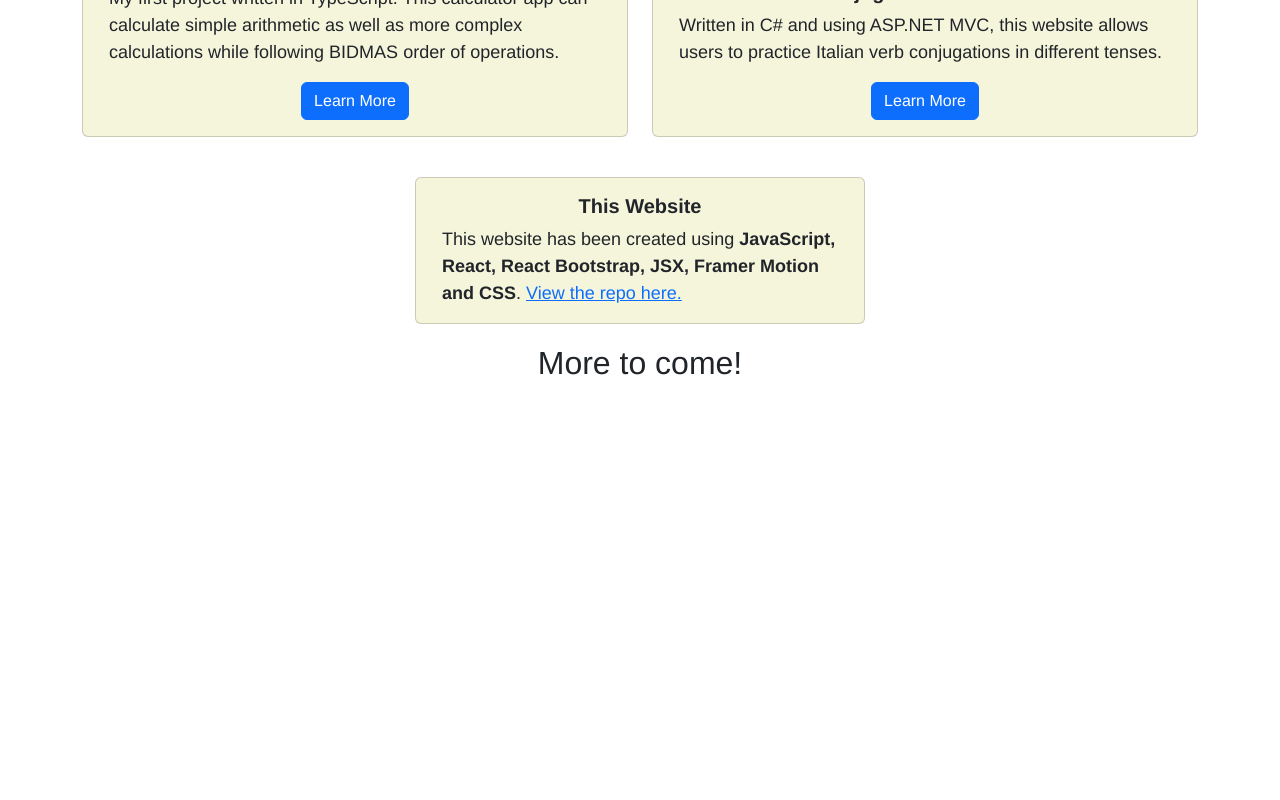
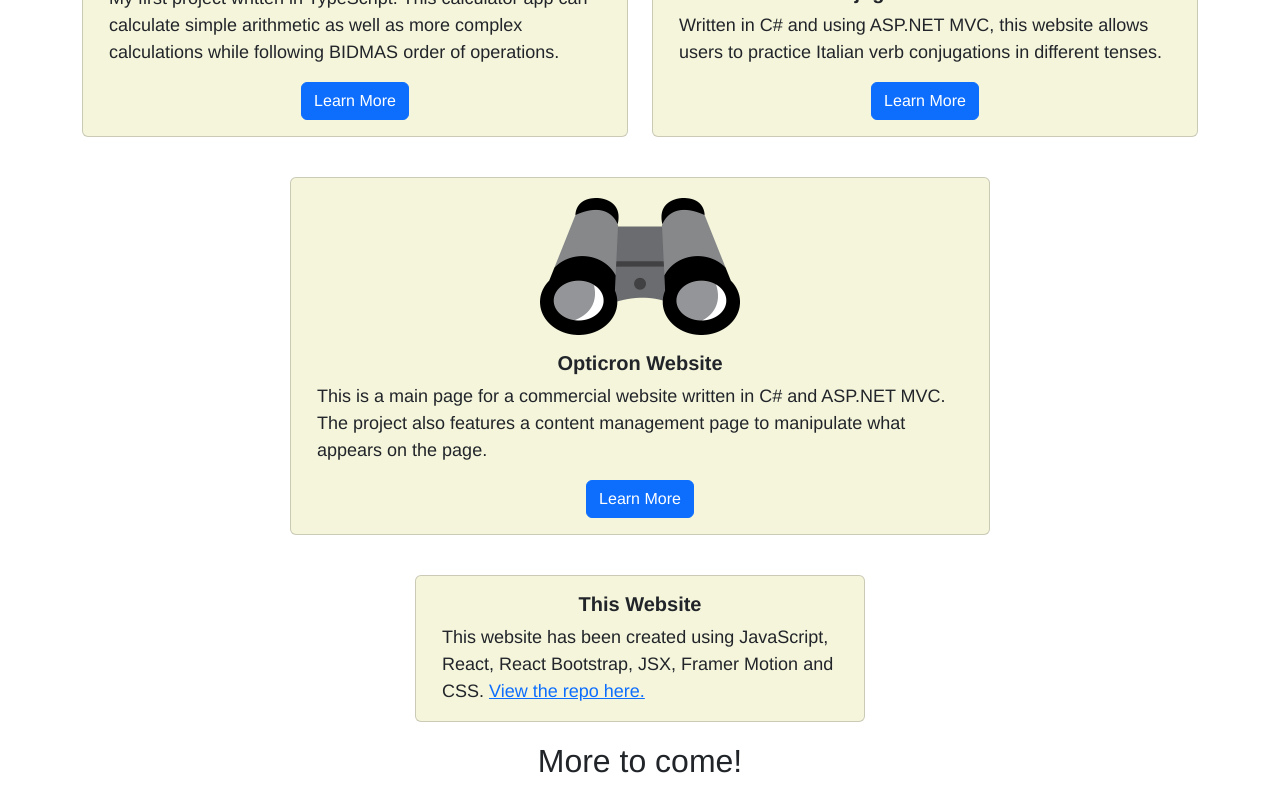
Before and after one commit to RoKen1000/portfolio-website, a React (Create React App) app: page /portfolio in a window 1280 px wide. Shown: the part 855-1655 px from the top of the page. Before the commit the page ends 1257 px from the top, so only its background shows below. Built offline with nearby package versions, Linux system fonts and the light colour scheme.

Commit message:
Add card for Opticron website in portfolio page. Add binoculars png to project. Add CSS styling to accomodate new card.

```diff
--- a/src/components/Portfolio.jsx
+++ b/src/components/Portfolio.jsx
@@ -11,6 +11,7 @@ import { motion } from "framer-motion"
 import { useEffect } from "react"
 import calc from "../images/calc.png"
 import flag from "../images/italian-flag.png"
+import binoculars from "../images/binoculars.png"
 
 export const Portfolio = () => {
 
@@ -83,12 +84,26 @@ export const Portfolio = () => {
                         </Col>
                     </Row>
                     <Row>
+                    <Col>
+                        <Card className="portfolio-cards" id="last-card">
+                            <Card.Img variant="top" src={binoculars} id="binoculars"/>
+                                <Card.Body>
+                                    <Card.Title><strong>Opticron Website</strong></Card.Title>
+                                    <Card.Text>
+                                        This is a main page for a commercial website written in C# and ASP.NET MVC. The project also features a content management page to manipulate what appears on the page.
+                                    </Card.Text>
+                                    <Button className="portfolio-card-buttons" type="button" onClick={() => navigate("/portfolio/opticron")} variant="primary">Learn More</Button>
+                                </Card.Body>
+                            </Card>
+                        </Col>
+                    </Row>
+                    <Row>
                         <Col>
                             <Card className="portfolio-cards" id="website-portfolio-card">
                                 <Card.Body>
                                     <Card.Title><strong>This Website</strong></Card.Title>
                                     <Card.Text>
-                                        This website has been created using <strong>JavaScript, React, React Bootstrap, JSX, Framer Motion and CSS</strong>. <a rel="noreferrer" target="_blank" href="https://github.com/RoKen1000/portfolio-website">View the repo here.</a>
+                                        This website has been created using JavaScript, React, React Bootstrap, JSX, Framer Motion and CSS. <a rel="noreferrer" target="_blank" href="https://github.com/RoKen1000/portfolio-website">View the repo here.</a>
                                     </Card.Text>
                                 </Card.Body>
                             </Card>
--- a/src/styles/Portfolio.css
+++ b/src/styles/Portfolio.css
@@ -27,6 +27,12 @@
 }
 
 #italian-flag{
+    width: 200px;
+    margin: auto;
+    margin-top: 20px;
+}
+
+#binoculars{
     width: 200px;
     margin: auto;
     margin-top: 20px;
@@ -77,6 +83,9 @@
         margin-top: 26px;
         width: 250px;
     }
+    #last-card{
+        width: 700px;
+    }
 }
 
 @media screen and (min-width: 1400px){
```
Also changed, not shown: src/images/binoculars.png (added).
